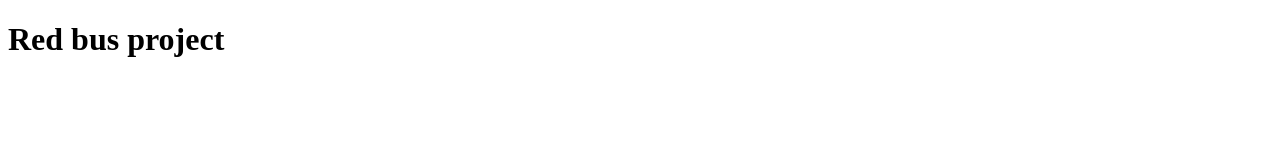
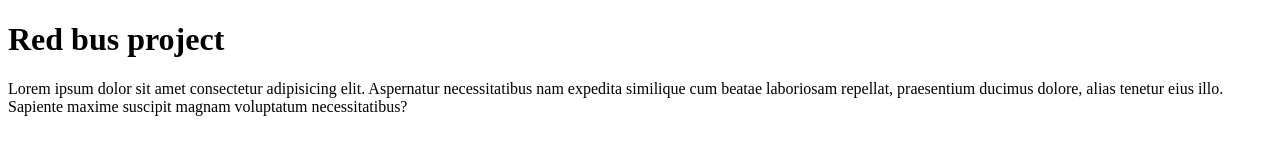
Before and after one commit to Hiteshyogi/testing, a plain HTML site: page hitesh.html in a window 1280 px wide. Drawn offline with Linux system fonts and the light colour scheme.

```diff
--- a/hitesh.html
+++ b/hitesh.html
@@ -6,5 +6,6 @@
 </head>
 <body>
   <h1>Red bus project</h1>
+<P>Lorem ipsum dolor sit amet consectetur adipisicing elit. Aspernatur necessitatibus nam expedita similique cum beatae laboriosam repellat, praesentium ducimus dolore, alias tenetur eius illo. Sapiente maxime suscipit magnam voluptatum necessitatibus?</P>
 </body>
 </html>
```
